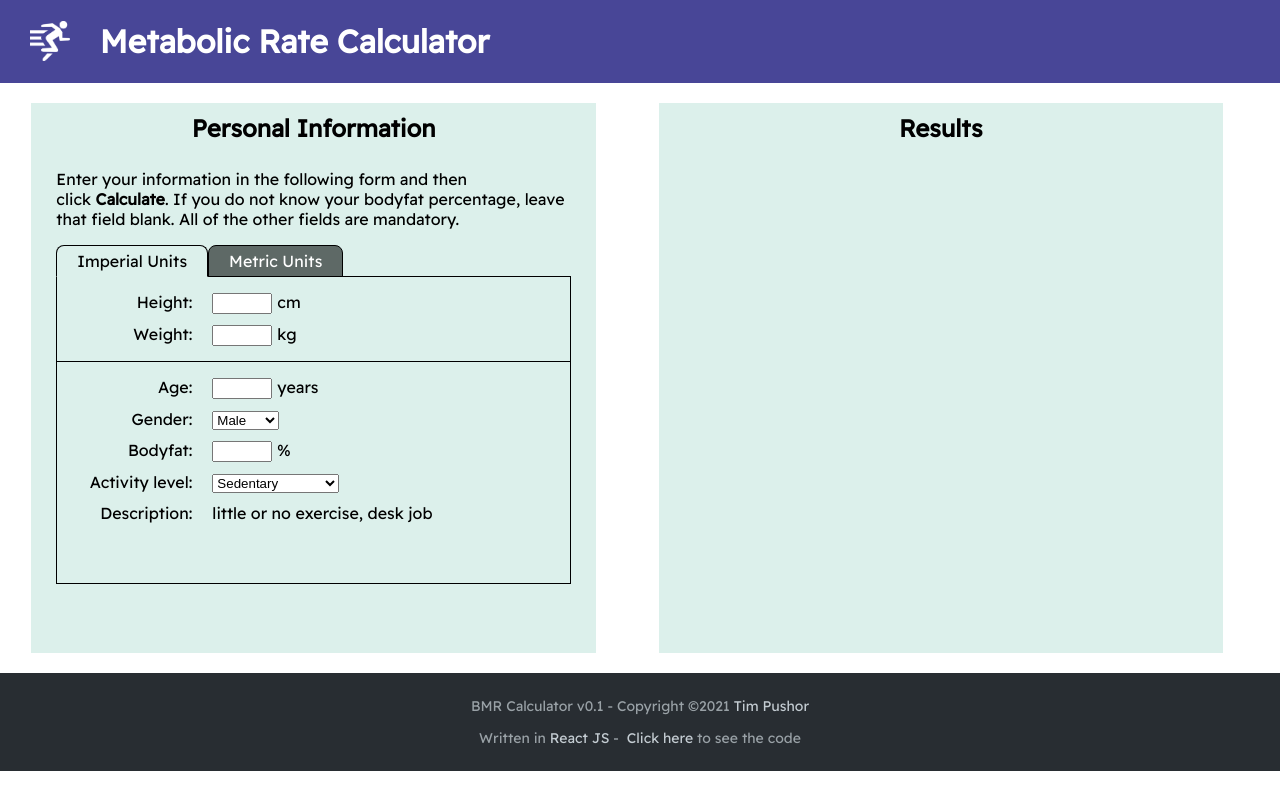
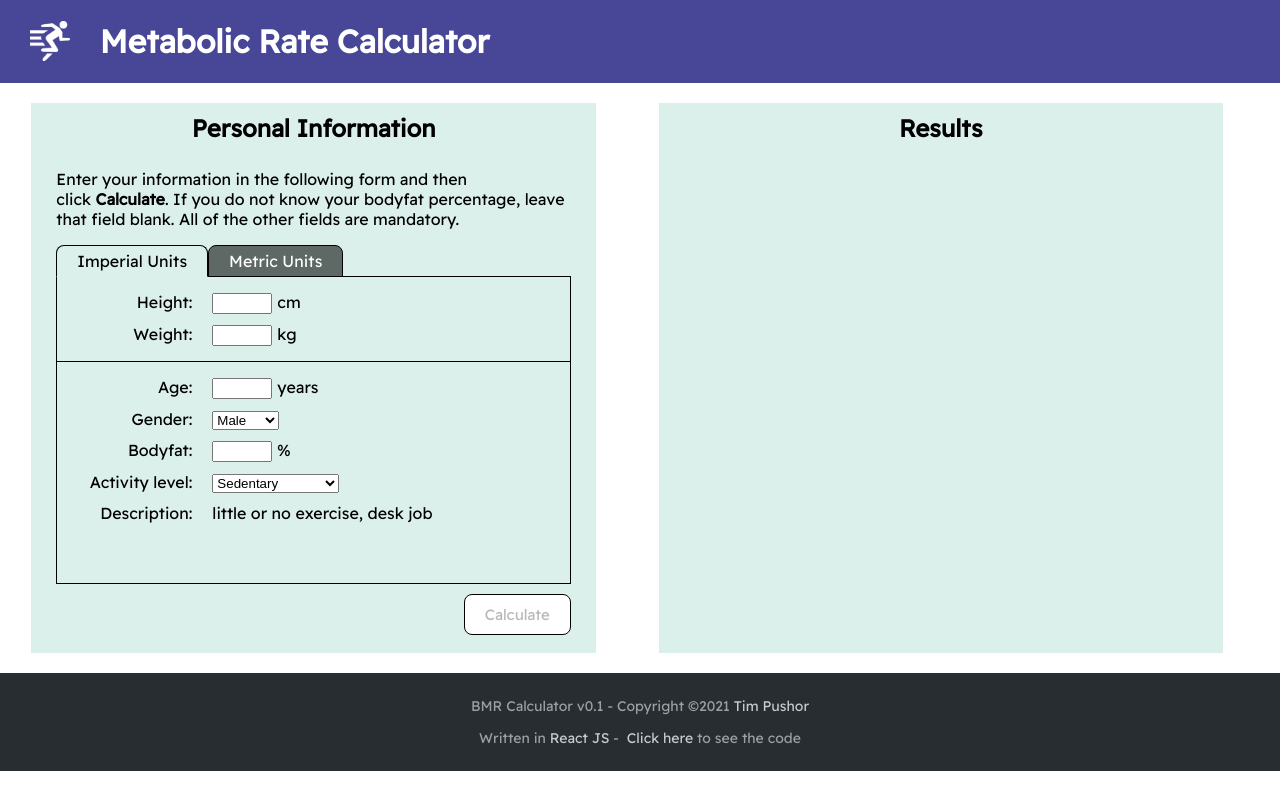
Before and after one commit to tim-pushor/react-bmr, a React (Create React App) app: page / in a window 1280 px wide. Built offline with nearby package versions, Linux system fonts and the light colour scheme.

Commit message:
Add submit

```diff
--- a/src/Components/BMRForm/BMRForm.js
+++ b/src/Components/BMRForm/BMRForm.js
@@ -13,7 +13,9 @@ const BMRForm = () => {
   const [isImperial, setIsImperial] = useState(true);
   const [modifierDescription, setModifierDescription] = useState(
     BMR.modifiers[BMR.get_modifiers()[0]].desc
-  )
+  );
+  const [isValid, setIsValid] = useState(false);
+
   let years;
 
   const imperialTabClass = isImperial
@@ -35,6 +37,7 @@ const BMRForm = () => {
   };
   const metricStatsHandler = (data) => {};
   const yearsHandler = (value) => {
+    setIsValid(true);
     console.log(`years: ${value}`);
   };
   const genderHandler = (value) => {
@@ -45,10 +48,10 @@ const BMRForm = () => {
     { value: "0", desc: "Male" },
     { value: "1", desc: "Female" },
   ];
-const activityLevelHandler = (data) => {
-  console.log(`activity level: ${data}`);
-  setModifierDescription(BMR.modifiers[data].desc);
-};
+  const activityLevelHandler = (data) => {
+    console.log(`activity level: ${data}`);
+    setModifierDescription(BMR.modifiers[data].desc);
+  };
   const modifiers = BMR.get_modifiers().map((X) => {
     return { value: X, desc: X };
   });
@@ -78,11 +81,14 @@ const activityLevelHandler = (data) => {
           <InputField label="%" />
         </FormRow>
         <FormRow label="Activity level:">
-          <SelectField data={modifiers} onUpdate={activityLevelHandler}/>
+          <SelectField data={modifiers} onUpdate={activityLevelHandler} />
         </FormRow>
         <FormRow activity={true} label="Description:">
           <span>{modifierDescription}</span>
         </FormRow>
+      </div>
+      <div className={styles.button}>
+        <button disabled={!isValid} type="submit">Calculate</button>
       </div>
     </form>
   );
--- a/src/Components/BMRForm/BMRForm.module.css
+++ b/src/Components/BMRForm/BMRForm.module.css
@@ -41,3 +41,20 @@
     margin-top: -1px;
     padding: 10px;
   }
+  .button {
+    text-align: right;
+    padding-top: 10px;
+  }
+  .button > button {
+    font-family: "Readex Pro", sans-serif;
+    font-size: 15px;
+    padding: 10px 20px 10px 20px;
+    border: 1px solid black;
+    border-radius: 8px;
+    background-color: white;
+  }
+  .button > button:active,
+  .button > button:hover {
+    background-color: rgb(94, 105, 102);
+    color: white;
+  }
```
